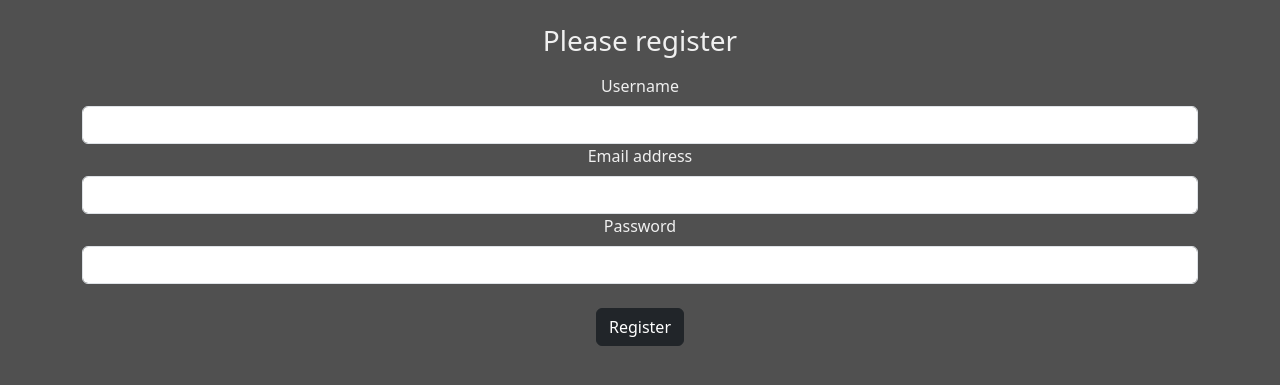
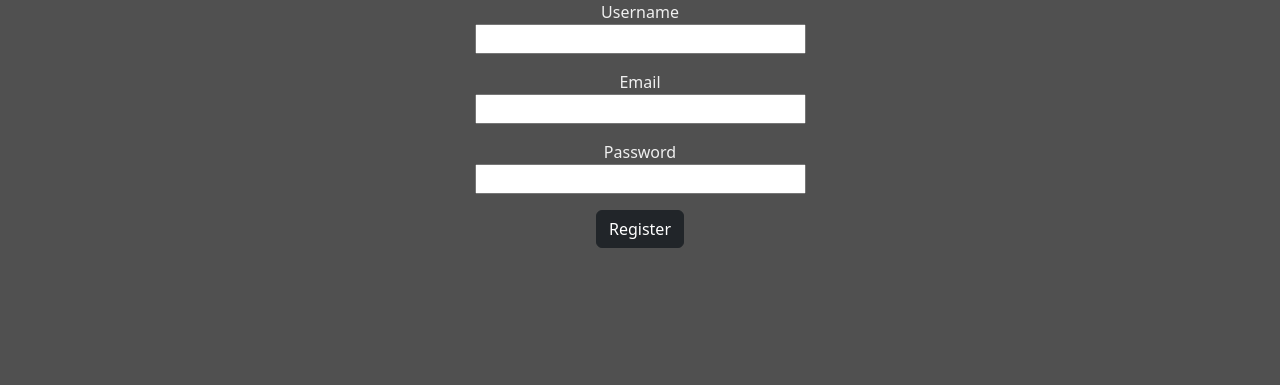
Before and after one commit to tizian-heckmann/Hacking, a Flask app: template store/templates/register.jinja in a window 1280 px wide. Shown: the part 56-441 px from the top of the page. Run offline with Flask 3, Linux system fonts and the light colour scheme; the template is opened without the code that fills it: most values are stand-ins (such as "Sample title", 1, 10 or a date in 2020); form fields are guessed from the names that the template uses; parts of the project's set-up code (start-up, migrations or seed data) failed here and were passed over.

Commit message:
use forms from backend classes instead of self-built forms

```diff
--- a/store/templates/register.jinja
+++ b/store/templates/register.jinja
@@ -8,17 +8,35 @@
     <body class="text-center">
         <div class="container">
             <form method="POST" class="form-register" action="/register">
-                <br />
-                <h1 class="h3 mb-3 font-weight-normal">Please register</h1>
+            <p>
+                        {{ form.username.label }}<br>
+                        {{ form.username(size=30) }}
+                        {% if form.username.errors %}
+                            {% for error in form.username.errors %}
+                                <span style="color:red;">{{ error }}</span><br>
+                            {% endfor %}
+                        {% endif %}
+                    </p>
 
-                <label for="username" class="form-label">Username</label>
-                <input type="text" id="username" name="username" class="form-control" />
-                <label for="emailAddress" class="form-label">Email address</label>
-                <input type="text" id="emailAddress" name="emailAddress" class="form-control" />
-                <label for="password" class="form-label">Password</label>
-                <input type="password" id="password" name="password" class="form-control" />
+                    <p>
+                        {{ form.email.label }}<br>
+                        {{ form.email(size=30) }}
+                        {% if form.email.errors %}
+                            {% for error in form.email.errors %}
+                                <span style="color:red;">{{ error }}</span><br>
+                            {% endfor %}
+                        {% endif %}
+                    </p>
 
-                <br />
+                    <p>
+                        {{ form.password.label }}<br>
+                        {{ form.password(size=30) }}
+                        {% if form.password.errors %}
+                            {% for error in form.password.errors %}
+                                <span style="color:red;">{{ error }}</span><br>
+                            {% endfor %}
+                        {% endif %}
+                    </p>
                 <button type="submit" class="btn btn-dark">Register</button>
             </form>
         </div>
```
